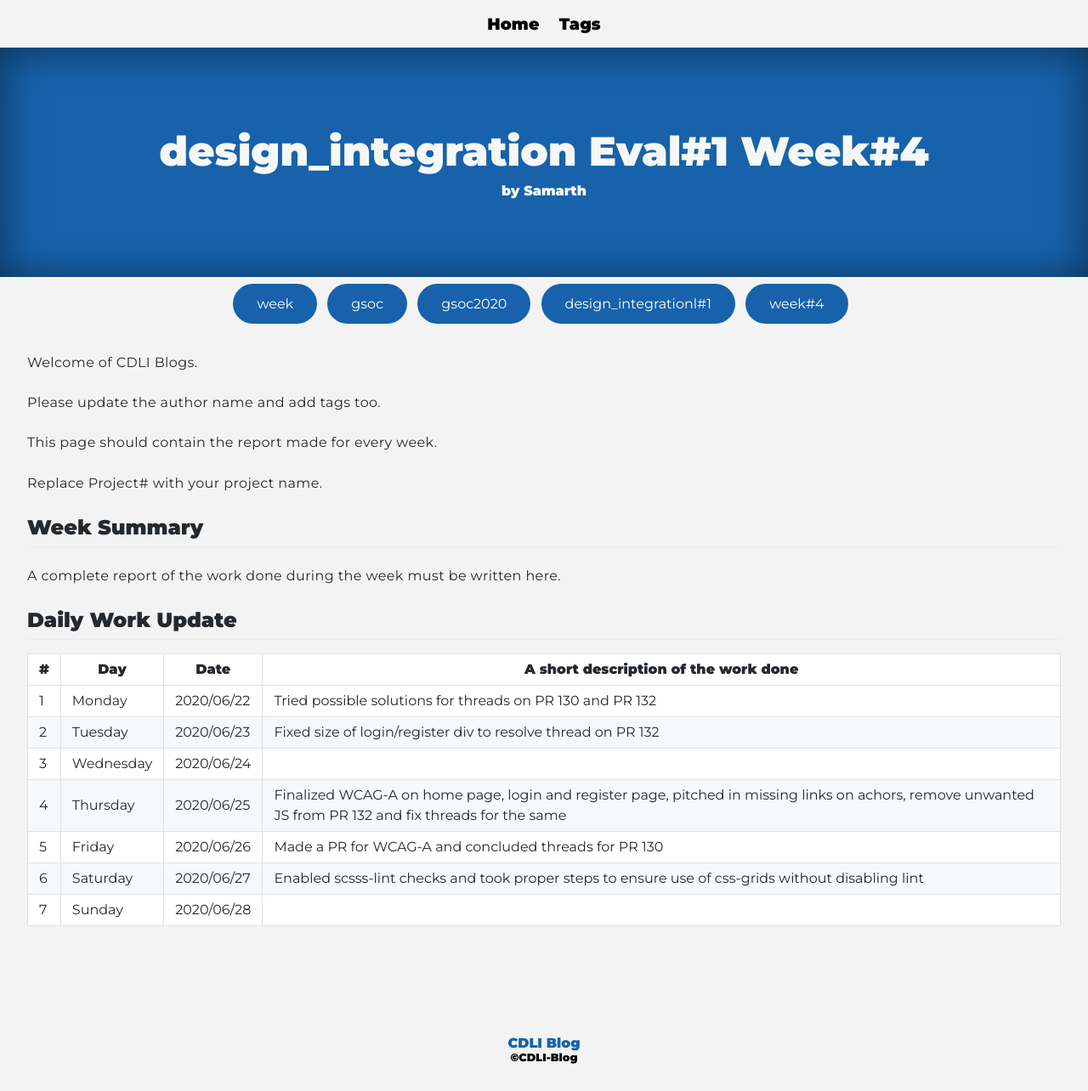
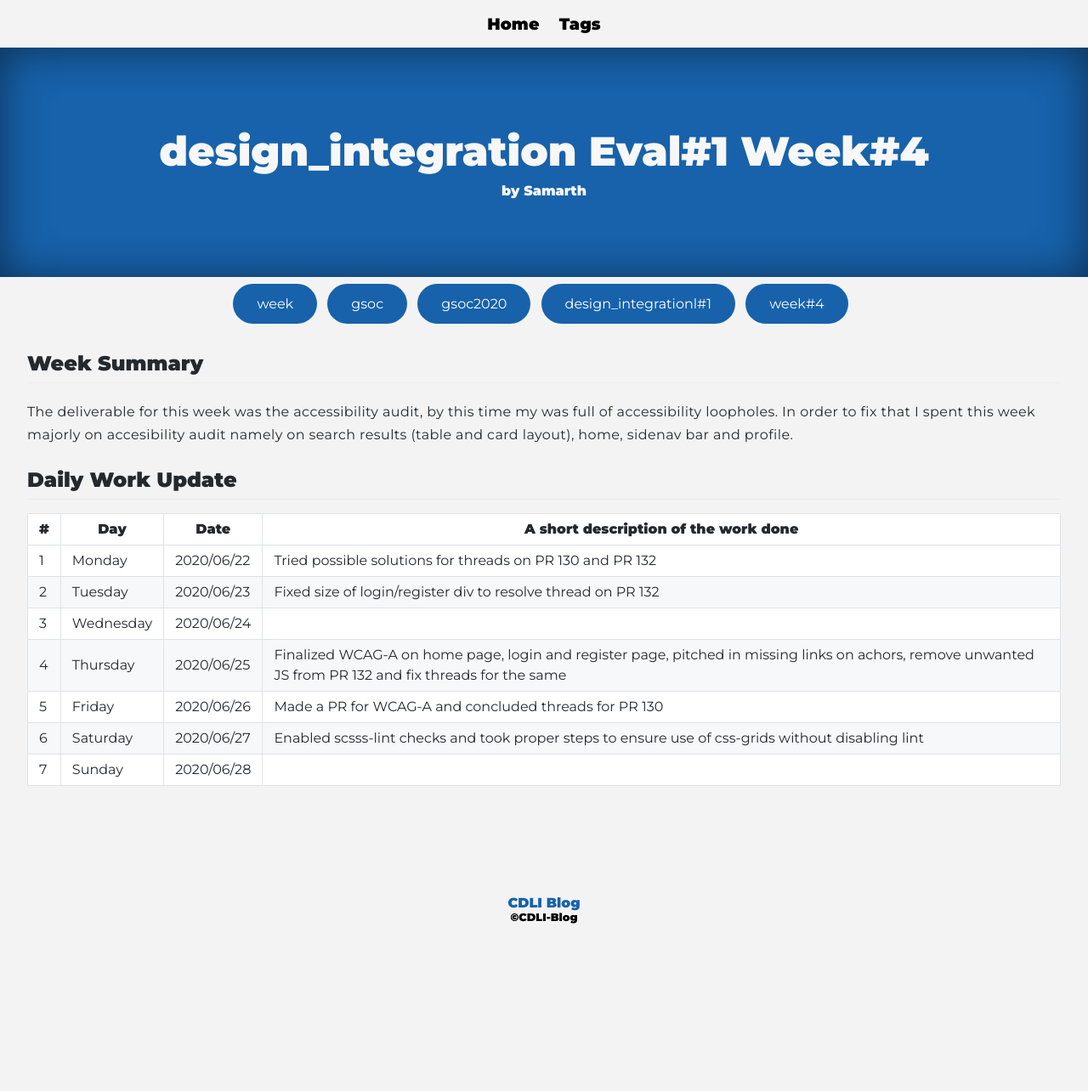
Before and after one commit to cdli-gh/blog, a Jekyll site: the page built from _blog/gsoc20/design_integration/posts/04_week4.md, in a window 1280 px wide. Shown: the whole page at 85% size. Built offline with Jekyll 4.4.1, drawn with Linux system fonts in a browser that asks for light colours; Markdown is read by kramdown in place of the engine named in the settings; after the commit the page ends 1119 px from its top, so only the background shows below that.

Commit message:
Update 04_week4.md

```diff
--- a/_blog/gsoc20/design_integration/posts/04_week4.md
+++ b/_blog/gsoc20/design_integration/posts/04_week4.md
@@ -4,18 +4,11 @@ title: design_integration Eval#1 Week#4
 author: "Samarth"
 tags: ["week","gsoc","gsoc2020","design_integrationl#1","week#4"]
 ---
-Welcome of CDLI Blogs.
-
-Please update the author name and add tags too.
-
-This page should contain the report made for every week.
-
-Replace Project# with your project name.
-
 ## Week Summary
 
-A complete report of the work done during the week must be written here.
-
+The deliverable for this week was the accessibility audit, by this time my was full of accessibility
+loopholes. In order to fix that I spent this week majorly on accesibility audit namely on search results
+(table and card layout), home, sidenav bar and profile.
 
 ## Daily Work Update
 
```
